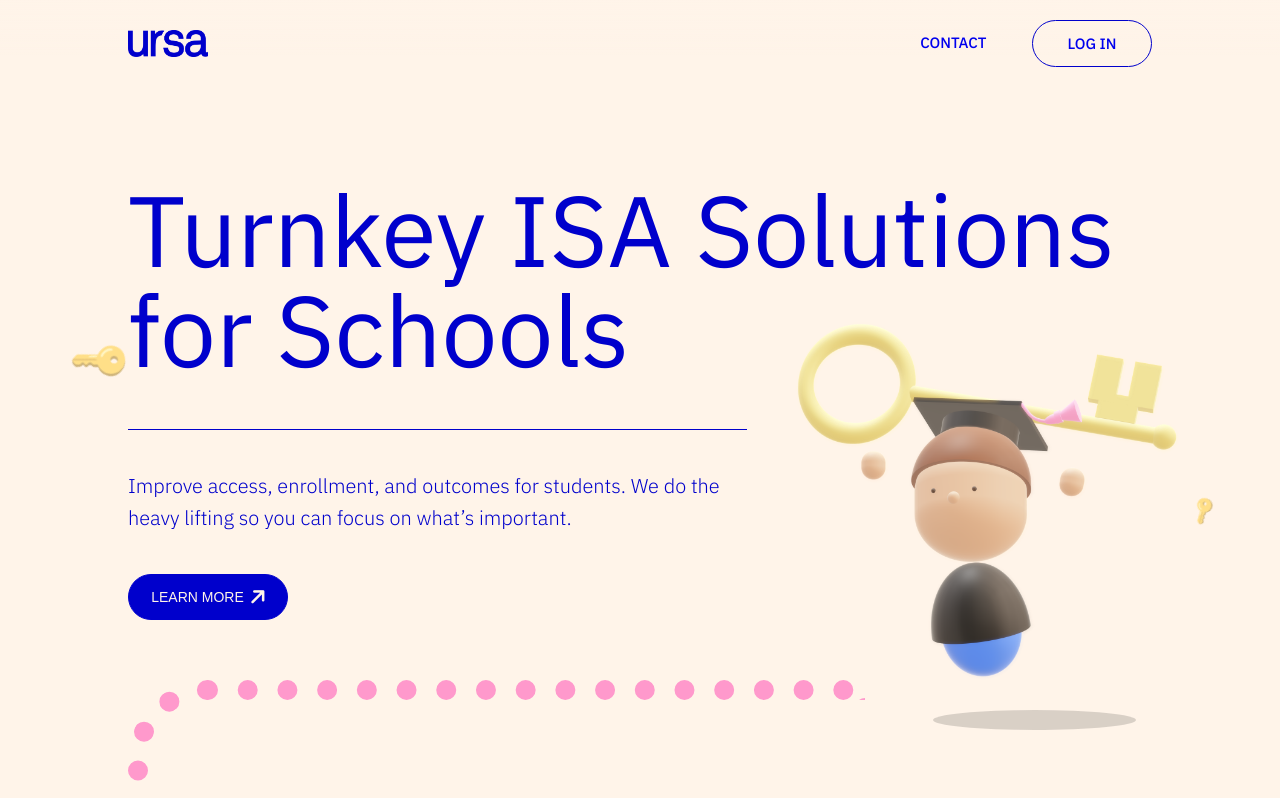
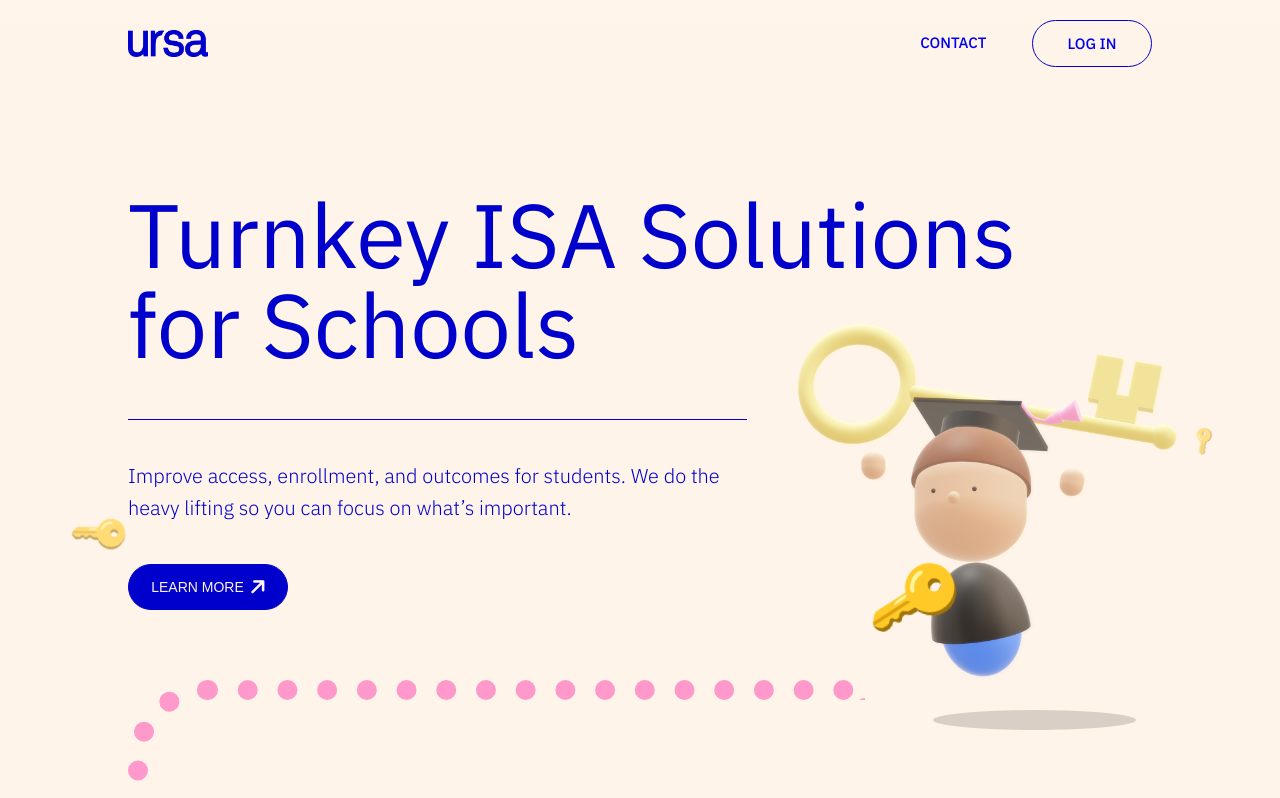
Before and after one commit to raewkl/ursa-website, a React (Create React App) app: page / in a window 1280 px wide. Shown: the top 798 px of the page. Built offline with nearby package versions, Linux system fonts and the light colour scheme; no server answers.

Commit message:
more animations

```diff
--- a/src/App.js
+++ b/src/App.js
@@ -22,21 +22,23 @@ class App extends Component {
   }
 
   componentDidMount() {
-    this.listener = auth.onAuthStateChanged(user => {
-      if (user) {
-        this.setState({
-          user,
-          userId: user.uid
-         });
-      } else {
-        this.setState({
-          user: null,
-          userId: null
-        });
-      }
-    });
+    // this.listener = auth.onAuthStateChanged(user => {
+      // if (user) {
+      //   this.setState({
+      //     user,
+      //     userId: user.uid
+      //    });
+      // }
 
-    console.log("loading");
+      // else {
+      //   this.setState({
+      //     user: null,
+      //     userId: null
+      //   });
+      // }
+    // });
+
+    // console.log("loading");
   }
 
   updateUser = user => {
--- a/src/Components/Dashboard.js
+++ b/src/Components/Dashboard.js
@@ -85,7 +85,7 @@ class Dashboard extends Component {
 
   componentWillUnmount() {
     this.listener();
-    this.props.listener();
+    // this.props.listener();
   }
 
   handleChange = event => {
--- a/src/Components/Header.js
+++ b/src/Components/Header.js
@@ -80,7 +80,7 @@ const Header = props => {
     config: config.molasses,
     from: { opacity: 0, top: -80 },
     to: { opacity: 1, top: 20 },
-    delay: 100
+    // delay: 500
   });
 
   return (
--- a/src/Components/LandingPage.js
+++ b/src/Components/LandingPage.js
@@ -216,7 +216,7 @@ class LandingPage extends Component {
       config: config.molasses,
       from: { opacity: 0, left: -100 },
       to: { opacity: 1, left: 0 },
-      delay: 100
+      // delay: 500
     });
 
     return (
@@ -231,7 +231,7 @@ class LandingPage extends Component {
       config: config.molasses,
       from: { opacity: 0, bottom: -100 },
       to: { opacity: 1, bottom: 0 },
-      delay: 100
+      // delay: 500
     });
 
     return (
@@ -284,6 +284,7 @@ class LandingPage extends Component {
       <animated.div ref={ref} style={props} className="floatingPoints">
         <div className="circle1">&#x1f511;</div>
         <div className="circle2">&#128273;</div>
+        <div className="circle3">&#128273;</div>
       </animated.div>
     );
   };
--- a/src/Partials/_main.scss
+++ b/src/Partials/_main.scss
@@ -11,26 +11,39 @@
   font-size: 2rem;
   bottom: 0;
   left: 6%;
-  animation: float1 10s linear infinite;
+  animation: float1 17s linear infinite;
   border-radius: 50%;
-  opacity: 0.5;
+  opacity: 0.6;
+  z-index: -20;
 }
 
 .circle2 {
   position: absolute;
   bottom: 0;
   right: 5%;
-  animation: float2 15s linear infinite;
+  animation: float2 12s linear infinite;
   border-radius: 50%;
   opacity: 0.5;
+  z-index: -20;
+}
+
+.circle3 {
+  font-size: 3.5rem;
+  position: absolute;
+  bottom: 0;
+  right: 25%;
+  animation: float3 25s linear infinite;
+  border-radius: 50%;
+  opacity: 1;
+  z-index: 200;
 }
 
 @keyframes float1 {
   from {
-    transform: translateY(0px) rotate(0);
+    transform: translateY(0px) rotate(20deg);
   }
   to {
-    transform: translateY(-105vh) rotate(90deg);
+    transform: translateY(-105vh) rotate(110deg);
   }
 }
 
@@ -40,6 +53,15 @@
   }
   to {
     transform: translateY(-105vh) rotate(-90deg);
+  }
+}
+
+@keyframes float3 {
+  from {
+    transform: translateY(0px);
+  }
+  to {
+    transform: translateY(-105vh) rotate(60deg);
   }
 }
 
--- a/src/Partials/_typography.scss
+++ b/src/Partials/_typography.scss
@@ -136,22 +136,25 @@ button {
   font-size: 0.8rem;
 }
 
-.sectionTwoUpper p:first-of-type, .sectionTwoBottom p:first-of-type {
-
+.sectionTwoUpper p:first-of-type,
+.sectionTwoBottom p:first-of-type {
   font-size: 0.8rem;
 }
 
-@media (max-width: 500px) {
+@media (max-width: 1317px) {
 
-  .sectionThree p {
-  font-size: 0.7rem;
+  h1 {
+    font-size: 4.5rem;
+  }
 }
 
-.sectionTwoUpper p:first-of-type, .sectionTwoBottom p:first-of-type {
+@media (max-width: 500px) {
+  .sectionThree p {
+    font-size: 0.7rem;
+  }
 
-  font-size: 0.7rem;
+  .sectionTwoUpper p:first-of-type,
+  .sectionTwoBottom p:first-of-type {
+    font-size: 0.7rem;
+  }
 }
-
-
-
-}
```
